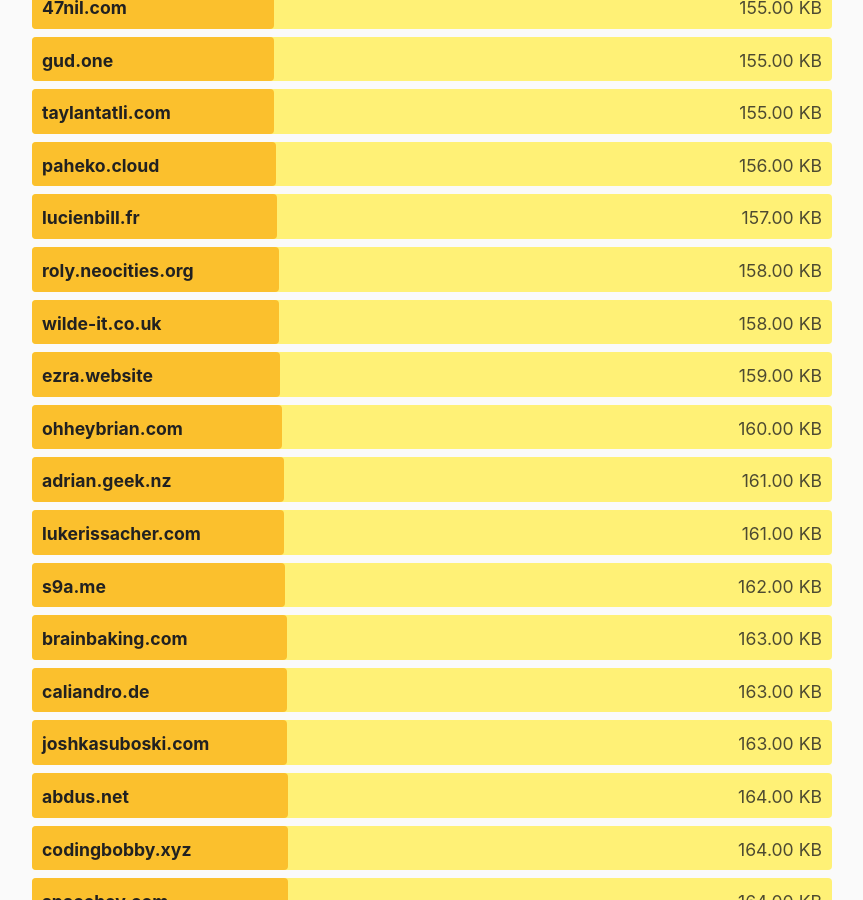
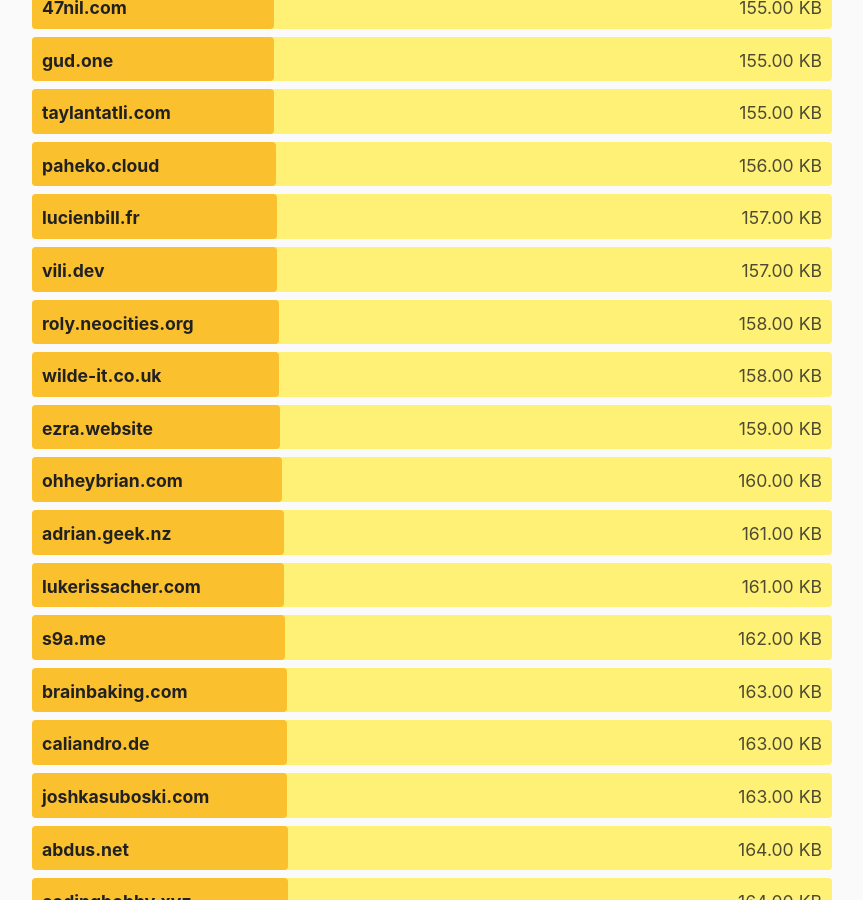
Before and after one commit to kevquirk/512kb.club, a Jekyll site: the page built from index.md, in a window 1280 px wide and 900 px high, scrolled down 24208 px. Shown: the whole window, without its empty margins (208-1071 px from the left). Built offline with Jekyll 4.4.1, drawn with Linux system fonts in a browser that asks for light colours.

Commit message:
Update vili.dev size

```diff
--- a/_data/sites.yml
+++ b/_data/sites.yml
@@ -3024,8 +3024,8 @@
 
 - domain: vili.dev
   url: https://vili.dev/
-  size: 502
-  last_checked: 2023-03-27
+  size: 157
+  last_checked: 2023-09-09
 
 - domain: vitcerny.xyz
   url: https://vitcerny.xyz/
```
